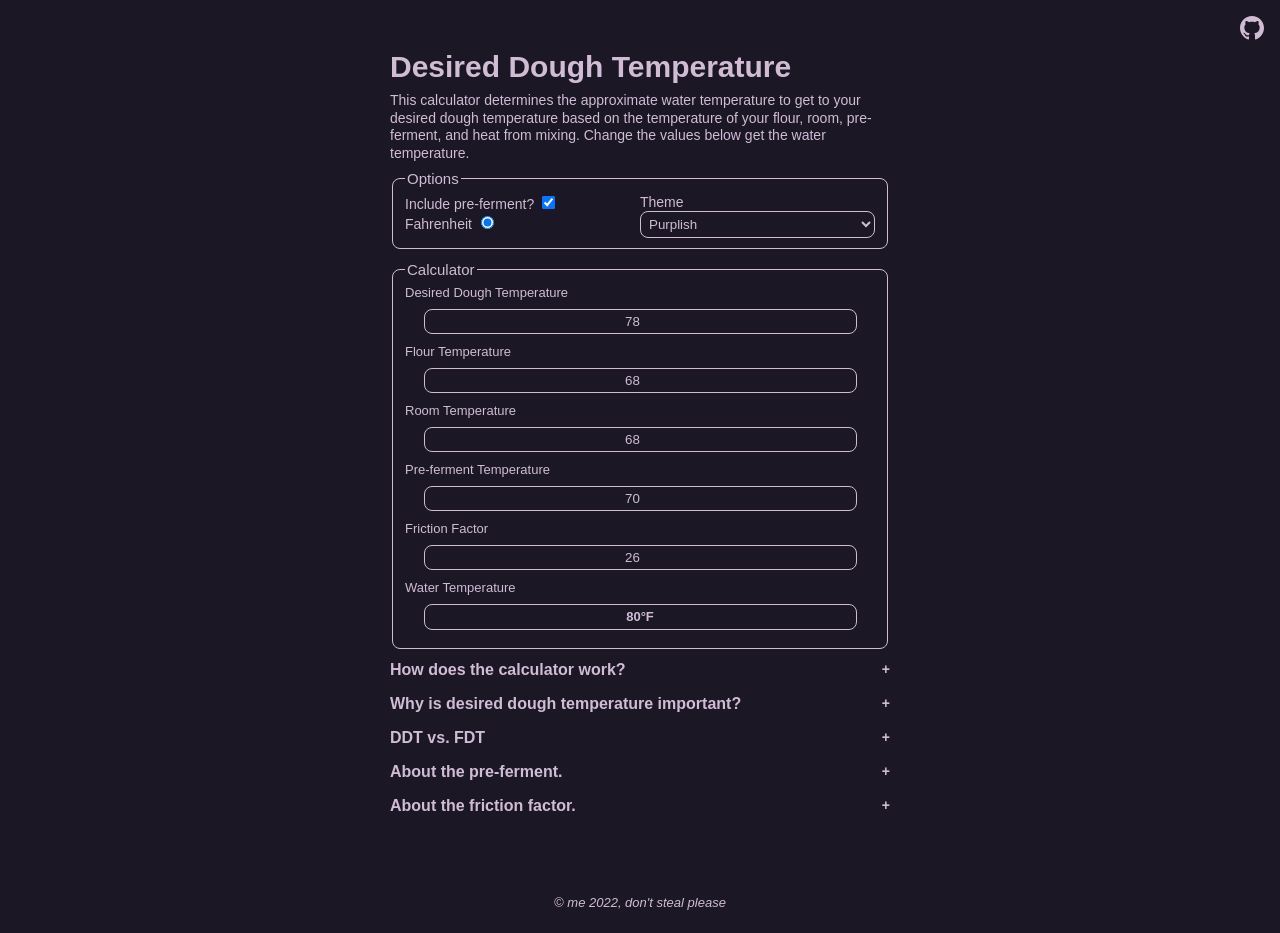
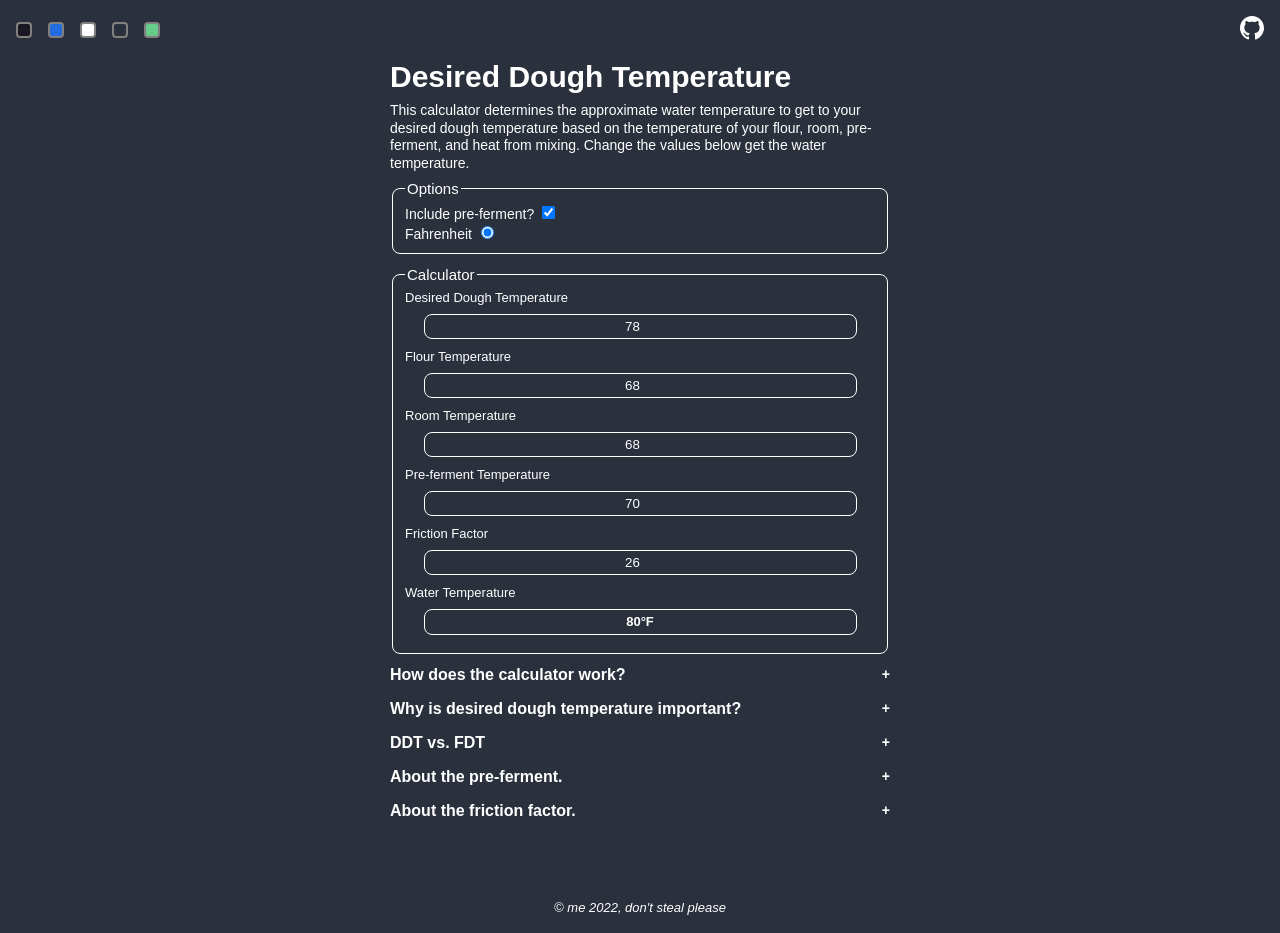
Before and after one commit to scottross123/ddt-calculator, a website built with Vite: page index.html in a window 1280 px wide. Built offline with nearby package versions, Linux system fonts and the light colour scheme.

Commit message:
redid theme picker

```diff
--- a/index.html
+++ b/index.html
@@ -7,10 +7,29 @@
     <meta name="viewport" content="width=device-width, initial-scale=1.0" />
     <title>Desired Dough Temperature Calculator</title>
   </head>
-  <body class="purplish">
-    <script type="module" src="/src/ts/main.ts"></script>
+  <body class="boring-dark">
+    <script type="module" src="./src/ts/main.ts"></script>
 
     <header>
+      <fieldset id="theme-picker">
+        <legend class="hidden">Theme Picker</legend>
+        <label class="hidden" for="purplish">Purplish theme</label>
+        <input id="purplish" name="theme" type="radio" value="purplish">
+
+        <label class="hidden" for="scotland">Scotland theme</label>
+        <input id="scotland" name="theme" type="radio" value="scotland">
+
+        <label class="hidden" for="boring">Boring theme</label>
+        <input id="boring" name="theme" type="radio" value="boring">
+
+        <label class="hidden" for="boring-dark">Boring dark theme</label>
+        <input id="boring-dark" name="theme" type="radio" value="boring-dark">
+
+        <label class="hidden" for="emerald">Emerald theme</label>
+        <input id="emerald" name="theme" type="radio" value="emerald">
+      </fieldset>
+
+
       <a href="https://github.com/scottross123/ddt-calculator" target="_blank">
         <svg xmlns="http://www.w3.org/2000/svg" width="24" height="24" viewBox="0 0 24 24">
           <path d="M12 0c-6.626 0-12 5.373-12 12 0 5.302 3.438 9.8 8.207 11.387.599.111.793-.261.793-.577v-2.234c-3.338.726-4.033-1.416-4.033-1.416-.546-1.387-1.333-1.756-1.333-1.756-1.089-.745.083-.729.083-.729 1.205.084 1.839 1.237 1.839 1.237 1.07 1.834 2.807 1.304 3.492.997.107-.775.418-1.305.762-1.604-2.665-.305-5.467-1.334-5.467-5.931 0-1.311.469-2.381 1.236-3.221-.124-.303-.535-1.524.117-3.176 0 0 1.008-.322 3.301 1.23.957-.266 1.983-.399 3.003-.404 1.02.005 2.047.138 3.006.404 2.291-1.552 3.297-1.23 3.297-1.23.653 1.653.242 2.874.118 3.176.77.84 1.235 1.911 1.235 3.221 0 4.609-2.807 5.624-5.479 5.921.43.372.823 1.102.823 2.222v3.293c0 .319.192.694.801.576 4.765-1.589 8.199-6.086 8.199-11.386 0-6.627-5.373-12-12-12z"/>
@@ -43,19 +62,19 @@
                 <input id="celsius" type="radio" name="c-or-f">
               </label>-->
             </div>
-            <div class="option-wrapper">
-              <label for="theme-picker">
-                Theme
-                <select id="theme-picker">
-                  <option disabled>Select a theme</option>
-                  <option value="purplish">Purplish</option>
-                  <option value="scotland">Scotland</option>
-                  <option value="boring">Boring</option>
-                  <option value="boring-dark">Boring Dark</option>
-                  <option value="emerald">Emerald</option>
-                </select>
-              </label>
-            </div>
+<!--            <div class="option-wrapper">-->
+<!--              <label for="theme-picker">-->
+<!--                Theme-->
+<!--                <select id="theme-picker">-->
+<!--                  <option disabled>Select a theme</option>-->
+<!--                  <option value="purplish">Purplish</option>-->
+<!--                  <option value="scotland">Scotland</option>-->
+<!--                  <option value="boring">Boring</option>-->
+<!--                  <option value="boring-dark">Boring Dark</option>-->
+<!--                  <option value="emerald">Emerald</option>-->
+<!--                </select>-->
+<!--              </label>-->
+<!--            </div>-->
           </fieldset>
 
           <fieldset id="calculator">
@@ -108,7 +127,10 @@
             Desired dough temperature is a helpful tool for get more consistent fermentation and bread flavor results. The rate
             of fermentation is most dependent on your dough's temperature. By monitoring and maintaining a consistent temperature
             through bulk fermentation, you can more accurately predict the fermentation time and your bread schedule. This is
-            crucial in a bakery setting where you need consistent results and bread ready by a specific time. 75°F-82°F is
+            crucial in a bakery setting where you need consistent results and bread ready by a specific time.
+            <br>
+            <br>
+            75°F-82°F is
             considered the optimal range for sourdough fermentation. In temperatures &gt;90°F, yeast activity begins to decline rapidly
             and at begin to die at 132°F. Temperatures too high can also cause excess enzymatic activity which can destroy
             the integrity of course. In most cases, you want to avoid a FDT &gt;85°F.
@@ -135,7 +157,7 @@
             Friction factor refers to the heat generated by your mixer or mixing method. You probably not know your friction factor
             initially, but if using a mixer it is generally within the range 20°F-26°. To determine your friction factor, record the temperature
             of your water, flour, pre-ferment if using, and room, then mix. After mixing, take your final dough temperature (FDT) and record this.
-            You can now plug these numbers into your DDT equation and solve for the friction factor.<br />
+            You can now plug these numbers into your DDT equation and solve for the friction factor.<br /><br />
             <code>4 * DDT - (Flour  + Room + Preferment + FF) = Water</code><br />
             <code>4 * DDT - Water - Flour - Room - Preferment = FF</code>
             <br />
--- a/src/styles/style.css
+++ b/src/styles/style.css
@@ -65,7 +65,10 @@ path {
 }
 
 header {
-    height: 50px;
+    height: 60px;
+    display: flex;
+    justify-content: space-between;
+    align-items: center;
 }
 
 footer {
@@ -77,8 +80,7 @@ footer {
 }
 
 header a {
-    float: right;
-    margin: 1rem;
+   padding: 1rem;
 }
 
 label {
@@ -104,7 +106,51 @@ fieldset {
 }
 
 #theme-picker {
-    width: 100%;
+    width: fit-content;
+    border: none;
+    display: flex;
+    gap: 1rem;
+    margin: 0;
+    padding: 1rem;
+    /*background-color: var(--clr-bg-content);*/
+}
+
+#theme-picker input[type="radio"] {
+    appearance: none;
+    width: 1rem;
+    height: 1rem;
+    border: 2px solid gray;
+    outline-offset: 3px;
+    border-radius: 25%;
+    margin: 0;
+}
+
+#theme-picker input[type="radio"] {
+    background-color: var(--radio-color);
+}
+
+#theme-picker input[type="radio"]:checked {
+    border-color: var(--clr-bg-content);
+}
+
+#purplish {
+    --radio-color: var(--clr-xiketic);
+}
+
+#scotland {
+    --radio-color: var(--clr-celtic-blue);
+}
+
+#boring {
+    --radio-color: var(--clr-white);
+}
+
+#boring-dark {
+    --radio-color: var(--clr-dark);
+}
+
+#emerald {
+    --radio-color: var(--clr-emerald);
 }
 
 select {
@@ -114,3 +160,13 @@ select {
     padding: .25rem;
     border: 1px solid var(--clr-bg-content);
 }
+
+.hidden {
+    clip: rect(0, 0, 0, 0);
+    clip-path: inset(50%);
+    height: 1px;
+    overflow: hidden;
+    position: absolute;
+    white-space: nowrap;
+    width: 1px;
+}
--- a/src/styles/themes.css
+++ b/src/styles/themes.css
@@ -31,7 +31,7 @@
 .boring-dark {
     --clr-bg: var(--clr-dark);
     --clr-bg-content: var(--clr-white);
-    --clr-accent: var(--clr-purp)
+    --clr-accent: var(--clr-xiketic);
 }
 
 .emerald {
```
